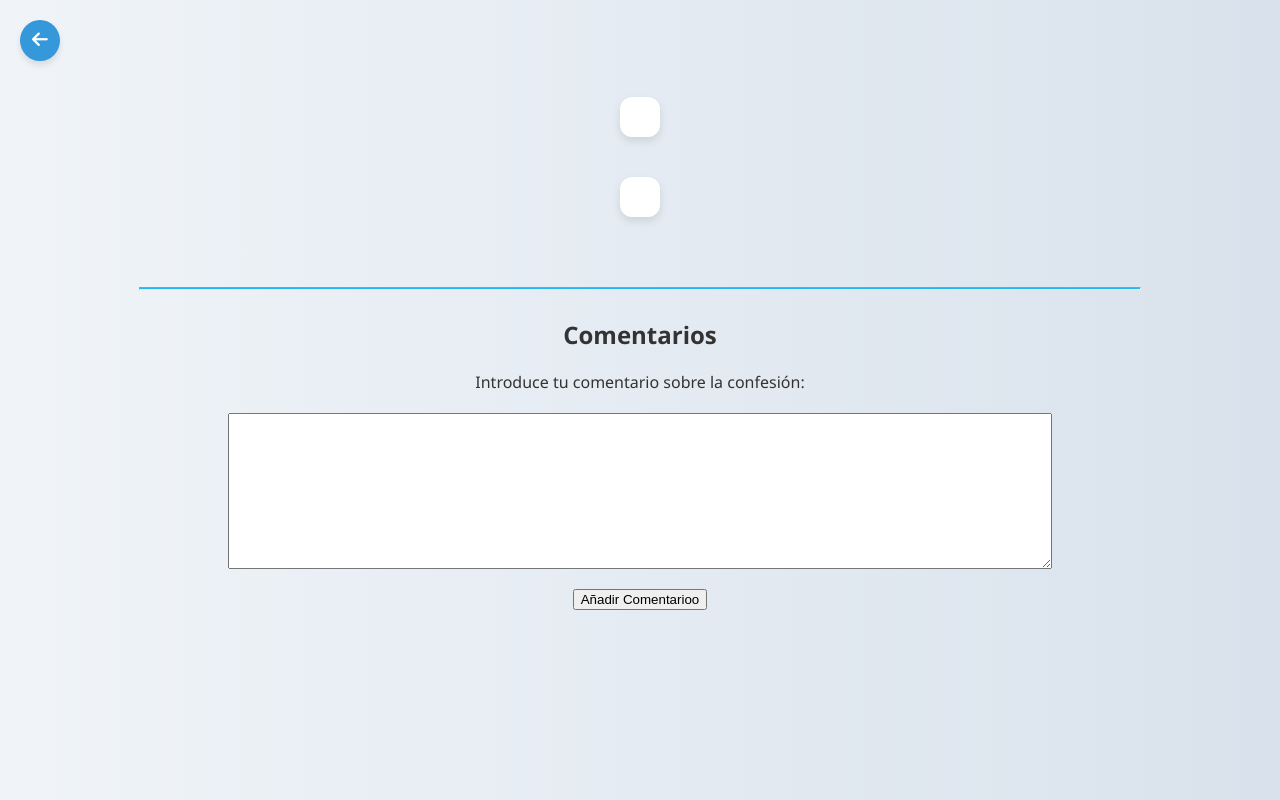
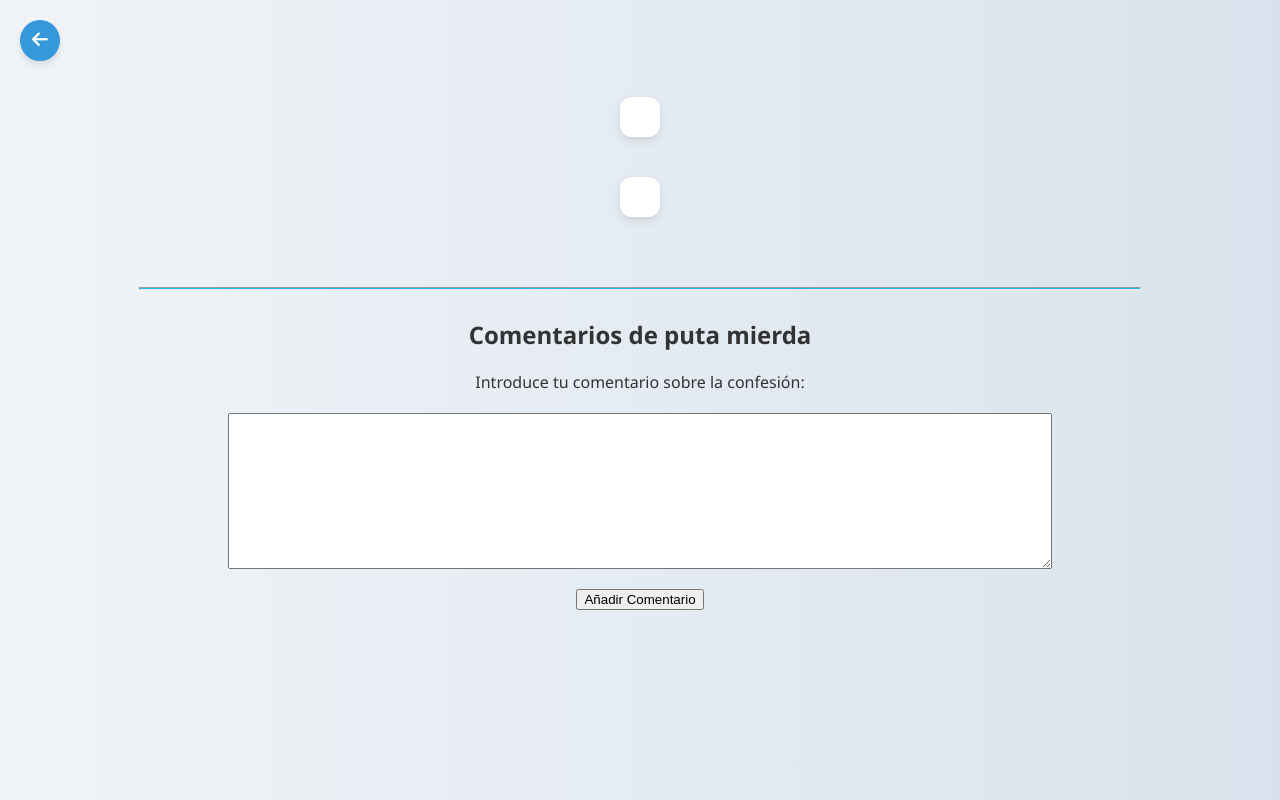
Before and after one commit to maialen09/Confesionario, a Flask app: template templates/confesion.html in a window 1280 px wide. Run offline with Flask 3, Linux system fonts and the light colour scheme; the template is opened without the code that fills it, so the values that code supplies are empty.

Commit message:
no se que es esto

```diff
--- a/templates/confesion.html
+++ b/templates/confesion.html
@@ -14,12 +14,12 @@
 
 <hr>
 
-    <h2> Comentarios </h2>
+    <h2> Comentarios de puta mierda </h2>
 
     <label for="comentario_nuevo"> Introduce tu comentario sobre la confesión: </label>
     <textarea name="comentario_nuevo" id="comentario_nuevo" cols="100" rows="10"></textarea>
 
-    <button id="btnAnadir">Añadir Comentarioo</button>
+    <button id="btnAnadir">Añadir Comentario</button>
 
 
     <div class="comentarios">
```
